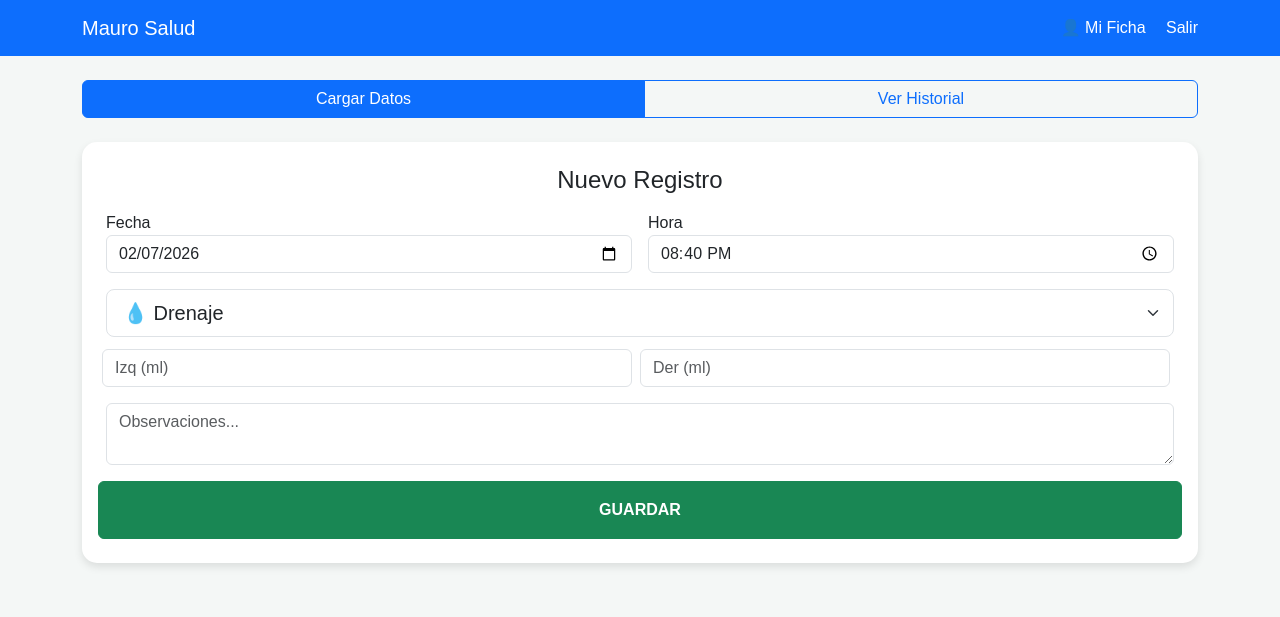
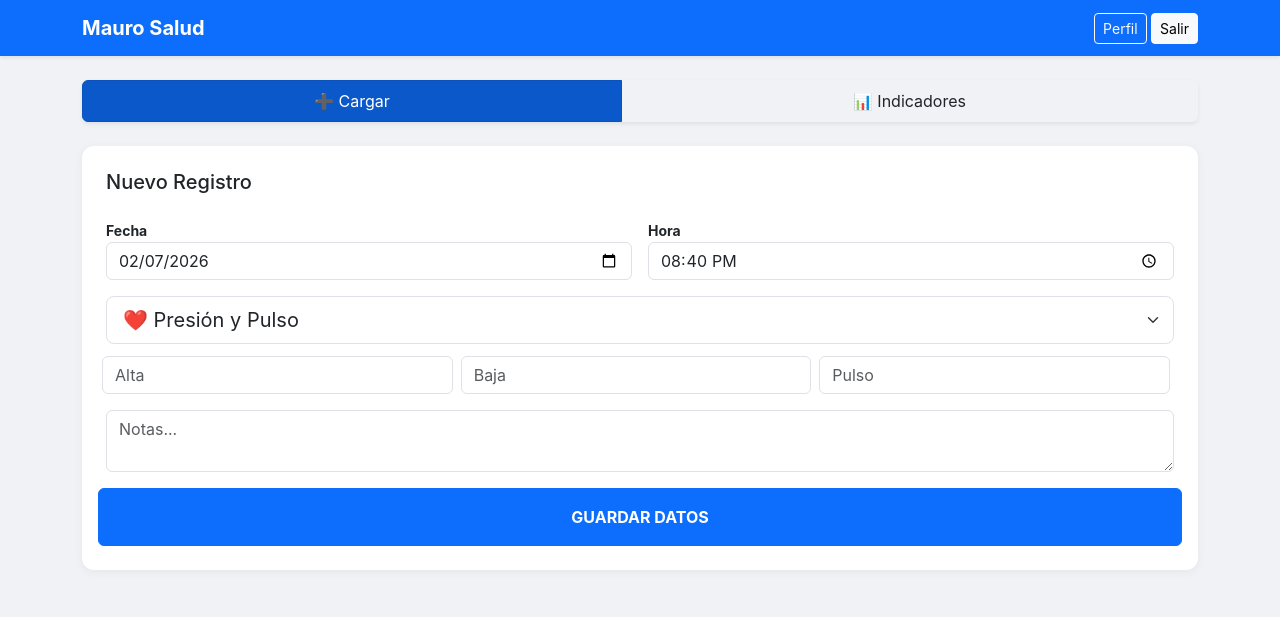
Before and after one commit to Pastormerlo/control-drenaje, a Flask app: page /cargar in a window 1280 px wide. Shown: the top 617 px of the page. Run offline with Flask 3, Linux system fonts and the light colour scheme; a user stored in the database is signed in; some libraries are stand-ins or nearby versions.

Commit message:
Add files via upload

```diff
--- a/templates/index.html
+++ b/templates/index.html
@@ -3,143 +3,146 @@
 <head>
     <meta charset="UTF-8">
     <meta name="viewport" content="width=device-width, initial-scale=1.0">
-    <title>Salud - Mauro</title>
+    <title>Mauro Salud</title>
     <link href="https://cdn.jsdelivr.net/npm/bootstrap@5.3.0/dist/css/bootstrap.min.css" rel="stylesheet">
-    <script src="https://cdn.jsdelivr.net/npm/bootstrap@5.3.0/dist/js/bootstrap.bundle.min.js"></script>
-    <script src="https://cdn.jsdelivr.net/npm/chart.js"></script>
     <style>
-        body { background-color: #f4f7f6; font-family: sans-serif; }
-        .card { border-radius: 15px; box-shadow: 0 4px 8px rgba(0,0,0,0.1); margin-bottom: 20px; border:none; }
+        body { background-color: #f0f2f5; font-family: -apple-system, sans-serif; }
+        .card { border-radius: 12px; border: none; box-shadow: 0 2px 10px rgba(0,0,0,0.05); }
+        .stat-val { font-size: 1.8rem; font-weight: bold; color: #1a1a1a; }
+        .stat-label { font-size: 0.8rem; text-transform: uppercase; color: #6c757d; font-weight: 600; }
+        .badge-alert { background-color: #ffe5e5; color: #d90429; font-weight: bold; }
         .seccion-oculta { display: none; }
-        canvas { max-height: 250px; width: 100% !important; }
-        h6 { font-weight: bold; color: #444; }
     </style>
 </head>
 <body>
 
-<nav class="navbar navbar-expand-lg navbar-dark bg-primary mb-4">
+<nav class="navbar navbar-dark bg-primary mb-4 shadow-sm">
     <div class="container">
-        <span class="navbar-brand">Mauro Salud</span>
-        <div class="ms-auto">
-            <a class="nav-link text-white d-inline me-3" href="{{ url_for('editar_perfil') }}">👤 Mi Ficha</a>
-            <a class="nav-link text-white d-inline" href="{{ url_for('logout') }}">Salir</a>
+        <span class="navbar-brand fw-bold">Mauro Salud</span>
+        <div>
+            <a href="{{ url_for('editar_perfil') }}" class="btn btn-sm btn-outline-light">Perfil</a>
+            <a href="{{ url_for('logout') }}" class="btn btn-sm btn-light">Salir</a>
         </div>
     </div>
 </nav>
 
-<div class="container">
-    <div class="btn-group w-100 mb-4">
-        <a href="{{ url_for('cargar_registro') }}" class="btn btn-primary">Cargar Datos</a>
-        <a href="{{ url_for('ver_registros') }}" class="btn btn-outline-primary">Ver Historial</a>
+<div class="container pb-5">
+    <div class="btn-group w-100 mb-4 shadow-sm">
+        <a href="{{ url_for('cargar_registro') }}" class="btn btn-white py-2 {% if modo=='cargar' %}active btn-primary text-white{% endif %}">➕ Cargar</a>
+        <a href="{{ url_for('ver_registros') }}" class="btn btn-white py-2 {% if modo=='ver' %}active btn-primary text-white{% endif %}">📊 Indicadores</a>
     </div>
 
     {% if modo == 'cargar' %}
     <div class="card p-4">
-        <h4 class="text-center mb-3">Nuevo Registro</h4>
-        {% if success %}<div class="alert alert-success">{{ success }}</div>{% endif %}
+        <h5 class="mb-4">Nuevo Registro</h5>
         <form action="{{ url_for('cargar_registro') }}" method="POST">
             <div class="row g-3">
-                <div class="col-6"><label>Fecha</label><input type="date" name="fecha" class="form-control" required id="f_input"></div>
-                <div class="col-6"><label>Hora</label><input type="time" name="hora" class="form-control" required id="h_input"></div>
+                <div class="col-6"><label class="small fw-bold">Fecha</label><input type="date" name="fecha" class="form-control" required id="f_input"></div>
+                <div class="col-6"><label class="small fw-bold">Hora</label><input type="time" name="hora" class="form-control" required id="h_input"></div>
                 <div class="col-12">
                     <select class="form-select form-select-lg" id="tipo_registro" name="tipo_registro" onchange="mostrarCampos()">
+                        <option value="presion">❤️ Presión y Pulso</option>
+                        <option value="glucosa">🩸 Glucosa</option>
                         <option value="drenaje">💧 Drenaje</option>
-                        <option value="presion">❤️ Presión / Pulso</option>
-                        <option value="glucosa">🩸 Glucosa</option>
                         <option value="oxigeno">🌬️ Saturación O₂</option>
                         <option value="temperatura">🌡️ Temperatura</option>
                     </select>
                 </div>
-                <div id="campos_drenaje" class="row g-2 mt-1">
-                    <div class="col-6"><input type="number" step="0.1" name="cantidad_izq" class="form-control" placeholder="Izq (ml)"></div>
-                    <div class="col-6"><input type="number" step="0.1" name="cantidad_der" class="form-control" placeholder="Der (ml)"></div>
-                </div>
-                <div id="campos_presion" class="row g-2 mt-1 seccion-oculta">
+                <div id="campos_presion" class="row g-2 mt-1">
                     <div class="col-4"><input type="number" name="presion_alta" class="form-control" placeholder="Alta"></div>
                     <div class="col-4"><input type="number" name="presion_baja" class="form-control" placeholder="Baja"></div>
                     <div class="col-4"><input type="number" name="pulso" class="form-control" placeholder="Pulso"></div>
                 </div>
-                <div id="campos_glucosa" class="row g-2 mt-1 seccion-oculta"><div class="col-12"><input type="number" name="glucosa" class="form-control" placeholder="Glucosa mg/dL"></div></div>
-                <div id="campos_oxigeno" class="row g-2 mt-1 seccion-oculta"><div class="col-12"><input type="number" name="oxigeno" class="form-control" placeholder="Saturación %"></div></div>
-                <div id="campos_temperatura" class="row g-2 mt-1 seccion-oculta"><div class="col-12"><input type="number" step="0.1" name="temperatura" class="form-control" placeholder="Temperatura °C"></div></div>
-                <div class="col-12"><textarea name="observaciones" class="form-control" rows="2" placeholder="Observaciones..."></textarea></div>
-                <button type="submit" class="btn btn-success w-100 p-3 fw-bold mt-3">GUARDAR</button>
+                <div id="campos_glucosa" class="row g-2 mt-1 seccion-oculta"><div class="col-12"><input type="number" name="glucosa" class="form-control" placeholder="mg/dL"></div></div>
+                <div id="campos_drenaje" class="row g-2 mt-1 seccion-oculta">
+                    <div class="col-6"><input type="number" step="0.1" name="cantidad_izq" class="form-control" placeholder="Izq (ml)"></div>
+                    <div class="col-6"><input type="number" step="0.1" name="cantidad_der" class="form-control" placeholder="Der (ml)"></div>
+                </div>
+                <div id="campos_oxigeno" class="row g-2 mt-1 seccion-oculta"><div class="col-12"><input type="number" name="oxigeno" class="form-control" placeholder="Sat %"></div></div>
+                <div id="campos_temperatura" class="row g-2 mt-1 seccion-oculta"><div class="col-12"><input type="number" step="0.1" name="temperatura" class="form-control" placeholder="Temp °C"></div></div>
+
+                <div class="col-12"><textarea name="observaciones" class="form-control" rows="2" placeholder="Notas..."></textarea></div>
+                <button type="submit" class="btn btn-primary w-100 p-3 fw-bold mt-3">GUARDAR DATOS</button>
             </div>
         </form>
     </div>
     <script>
         document.getElementById('f_input').valueAsDate = new Date();
         document.getElementById('h_input').value = new Date().toLocaleTimeString([], {hour: '2-digit', minute:'2-digit', hour12: false});
+        function mostrarCampos() {
+            const t = document.getElementById('tipo_registro').value;
+            ['presion','glucosa','drenaje','oxigeno','temperatura'].forEach(id => document.getElementById('campos_'+id).classList.add('seccion-oculta'));
+            document.getElementById('campos_'+t).classList.remove('seccion-oculta');
+        }
     </script>
     {% endif %}
 
     {% if modo == 'ver' %}
-    <div class="row">
-        <div class="col-12 col-md-6"><div class="card p-2"><h6>❤️ Presión y Pulso</h6><canvas id="chartPresion"></canvas></div></div>
-        <div class="col-12 col-md-6"><div class="card p-2"><h6>💧 Drenaje (ml)</h6><canvas id="chartDrenaje"></canvas></div></div>
-        <div class="col-12 col-md-6"><div class="card p-2"><h6>🌬️ O₂ y 🌡️ Temperatura</h6><canvas id="chartO2Temp"></canvas></div></div>
-        <div class="col-12 col-md-6"><div class="card p-2"><h6>🩸 Glucosa</h6><canvas id="chartGlucosa"></canvas></div></div>
+    <h6 class="stat-label mb-3">Indicadores Clave (30 días)</h6>
+    <div class="row g-3 mb-4">
+        <div class="col-12 col-md-6">
+            <div class="card p-3 border-start border-success border-4">
+                <div class="stat-label">Glucosa Promedio</div>
+                <div class="d-flex align-items-baseline">
+                    <span class="stat-val">{{stats.glucosa.prom}}</span>
+                    <span class="text-muted ms-2">mg/dL</span>
+                </div>
+                <div class="mt-2 d-flex justify-content-between">
+                    <small>Máx: <strong>{{stats.glucosa.max}}</strong></small>
+                    <small>Mín: <strong>{{stats.glucosa.min}}</strong></small>
+                    <span class="badge badge-alert">{{stats.glucosa.alertas}} alertas</span>
+                </div>
+            </div>
+        </div>
+
+        <div class="col-12 col-md-6">
+            <div class="card p-3 border-start border-danger border-4">
+                <div class="stat-label">Presión Promedio</div>
+                <div class="d-flex align-items-baseline">
+                    <span class="stat-val">{{stats.presion.prom_a}}/{{stats.presion.prom_b}}</span>
+                    <span class="text-muted ms-2">mmHg</span>
+                </div>
+                <div class="mt-2 d-flex justify-content-between">
+                    <small>Pulso: <strong>{{stats.pulso.prom}} bpm</strong></small>
+                    <span class="badge badge-alert">{{stats.presion.alertas}} registros altos</span>
+                </div>
+            </div>
+        </div>
     </div>
 
-    <script>
-        const configGral = { responsive: true, maintainAspectRatio: false };
-
-        // GRÁFICO PRESIÓN
-        new Chart(document.getElementById('chartPresion'), {
-            type: 'line',
-            data: {
-                labels: [{% for r in registros|reverse %}{% if r.tipo == 'presion' %}"{{r.fecha}}",{% endif %}{% endfor %}],
-                datasets: [
-                    { label: 'Alta', data: [{% for r in registros|reverse %}{% if r.tipo == 'presion' %}{{r.presion_alta or 'null'}},{% endif %}{% endfor %}], borderColor: '#dc3545', yAxisID: 'y' },
-                    { label: 'Baja', data: [{% for r in registros|reverse %}{% if r.tipo == 'presion' %}{{r.presion_baja or 'null'}},{% endif %}{% endfor %}], borderColor: '#0d6efd', yAxisID: 'y' },
-                    { label: 'Pulso', data: [{% for r in registros|reverse %}{% if r.tipo == 'presion' %}{{r.pulso or 'null'}},{% endif %}{% endfor %}], borderColor: '#fd7e14', yAxisID: 'y1', borderDash: [5,5] }
-                ]
-            }, options: { ...configGral, scales: { y: { position: 'left' }, y1: { position: 'right', grid: {drawOnChartArea:false} } } }
-        });
-
-        // GRÁFICO DRENAJE
-        new Chart(document.getElementById('chartDrenaje'), {
-            type: 'line',
-            data: {
-                labels: [{% for r in registros|reverse %}{% if r.tipo == 'drenaje' %}"{{r.fecha}}",{% endif %}{% endfor %}],
-                datasets: [
-                    { label: 'Izq', data: [{% for r in registros|reverse %}{% if r.tipo == 'drenaje' %}{{r.cant_izq or 0}},{% endif %}{% endfor %}], borderColor: '#0d6efd' },
-                    { label: 'Der', data: [{% for r in registros|reverse %}{% if r.tipo == 'drenaje' %}{{r.cant_der or 0}},{% endif %}{% endfor %}], borderColor: '#6c757d' }
-                ]
-            }, options: configGral
-        });
-
-        // GRÁFICO O2 Y TEMP
-        new Chart(document.getElementById('chartO2Temp'), {
-            type: 'line',
-            data: {
-                labels: [{% for r in registros|reverse %}{% if r.tipo in ['oxigeno', 'temperatura'] %}"{{r.fecha}}",{% endif %}{% endfor %}],
-                datasets: [
-                    { label: 'O2%', data: [{% for r in registros|reverse %}{% if r.tipo == 'oxigeno' %}{{r.oxigeno or 'null'}},{% elif r.tipo == 'temperatura' %}null{% endif %}{% endfor %}], borderColor: '#198754', yAxisID: 'y' },
-                    { label: 'Temp', data: [{% for r in registros|reverse %}{% if r.tipo == 'temperatura' %}{{r.temperatura or 'null'}},{% elif r.tipo == 'oxigeno' %}null{% endif %}{% endfor %}], borderColor: '#6f42c1', yAxisID: 'y1' }
-                ]
-            }, options: { ...configGral, scales: { y: { position: 'left', suggestedMin: 90 }, y1: { position: 'right', grid: {drawOnChartArea:false}, suggestedMin: 35 } } }
-        });
-
-        // GRÁFICO GLUCOSA
-        new Chart(document.getElementById('chartGlucosa'), {
-            type: 'line',
-            data: {
-                labels: [{% for r in registros|reverse %}{% if r.tipo == 'glucosa' %}"{{r.fecha}}",{% endif %}{% endfor %}],
-                datasets: [{ label: 'mg/dL', data: [{% for r in registros|reverse %}{% if r.tipo == 'glucosa' %}{{r.glucosa or 0}},{% endif %}{% endfor %}], borderColor: '#198754' }]
-            }, options: configGral
-        });
-    </script>
+    <h6 class="stat-label mb-3">Historial Reciente</h6>
+    <div class="card overflow-hidden">
+        <div class="table-responsive">
+            <table class="table table-hover mb-0">
+                <thead class="bg-light">
+                    <tr class="small text-muted">
+                        <th>FECHA</th>
+                        <th>TIPO</th>
+                        <th>VALOR</th>
+                        <th></th>
+                    </tr>
+                </thead>
+                <tbody class="small">
+                    {% for r in registros %}
+                    <tr>
+                        <td>{{r.fecha}}</td>
+                        <td class="fw-bold">{{r.tipo.upper()}}</td>
+                        <td>
+                            {% if r.tipo == 'presion' %}{{r.presion_alta}}/{{r.presion_baja}}
+                            {% elif r.tipo == 'glucosa' %}{{r.glucosa}}
+                            {% elif r.tipo == 'drenaje' %}{{r.cant_izq or 0}}|{{r.cant_der or 0}}
+                            {% elif r.tipo == 'oxigeno' %}{{r.oxigeno}}%
+                            {% elif r.tipo == 'temperatura' %}{{r.temperatura}}°
+                            {% endif %}
+                        </td>
+                        <td><a href="{{ url_for('borrar', id=r.id) }}" class="text-danger">🗑️</a></td>
+                    </tr>
+                    {% endfor %}
+                </tbody>
+            </table>
+        </div>
+    </div>
     {% endif %}
 </div>
-
-<script>
-    function mostrarCampos() {
-        const t = document.getElementById('tipo_registro').value;
-        const ids = ['campos_drenaje', 'campos_presion', 'campos_glucosa', 'campos_oxigeno', 'campos_temperatura'];
-        ids.forEach(id => document.getElementById(id).classList.add('seccion-oculta'));
-        document.getElementById('campos_' + t).classList.remove('seccion-oculta');
-    }
-</script>
 </body>
 </html>
```
